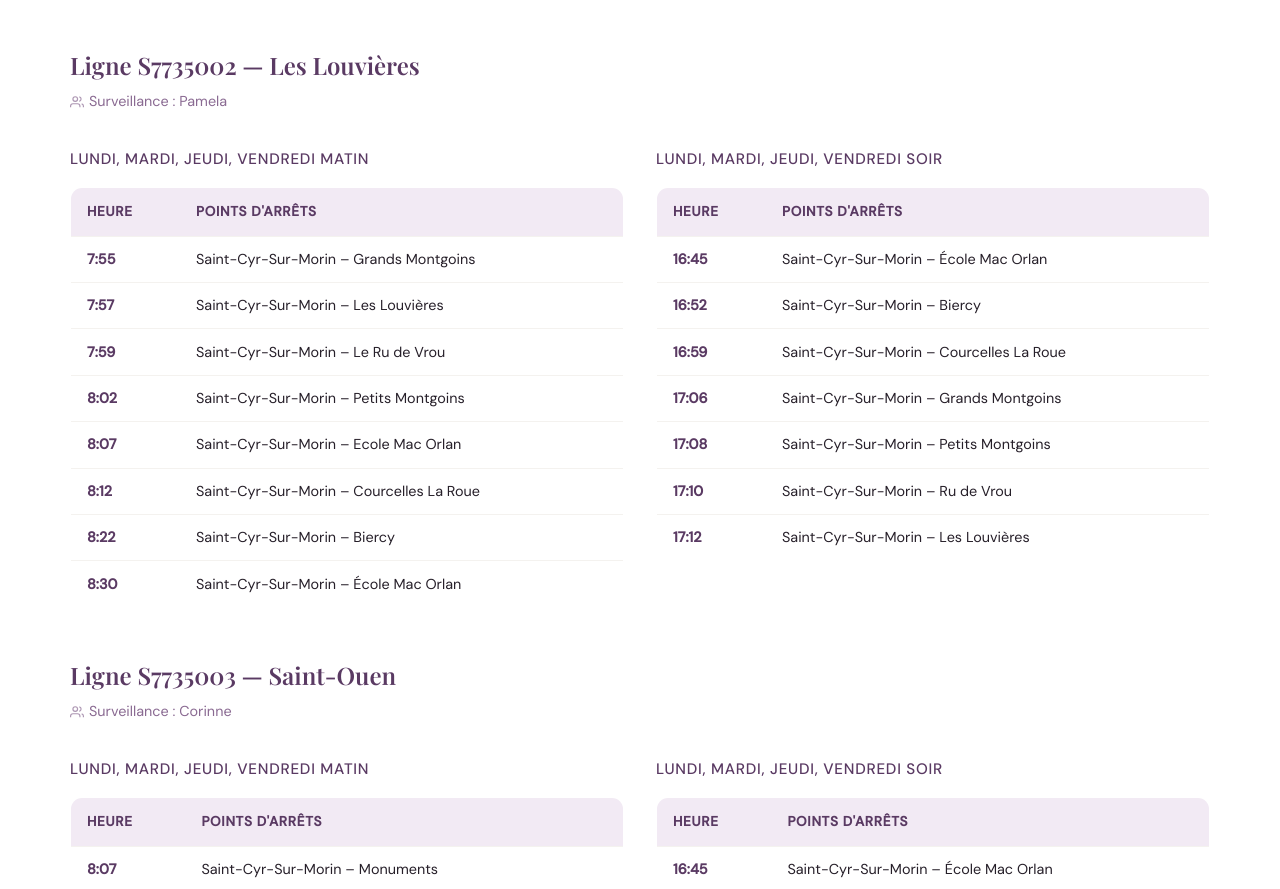
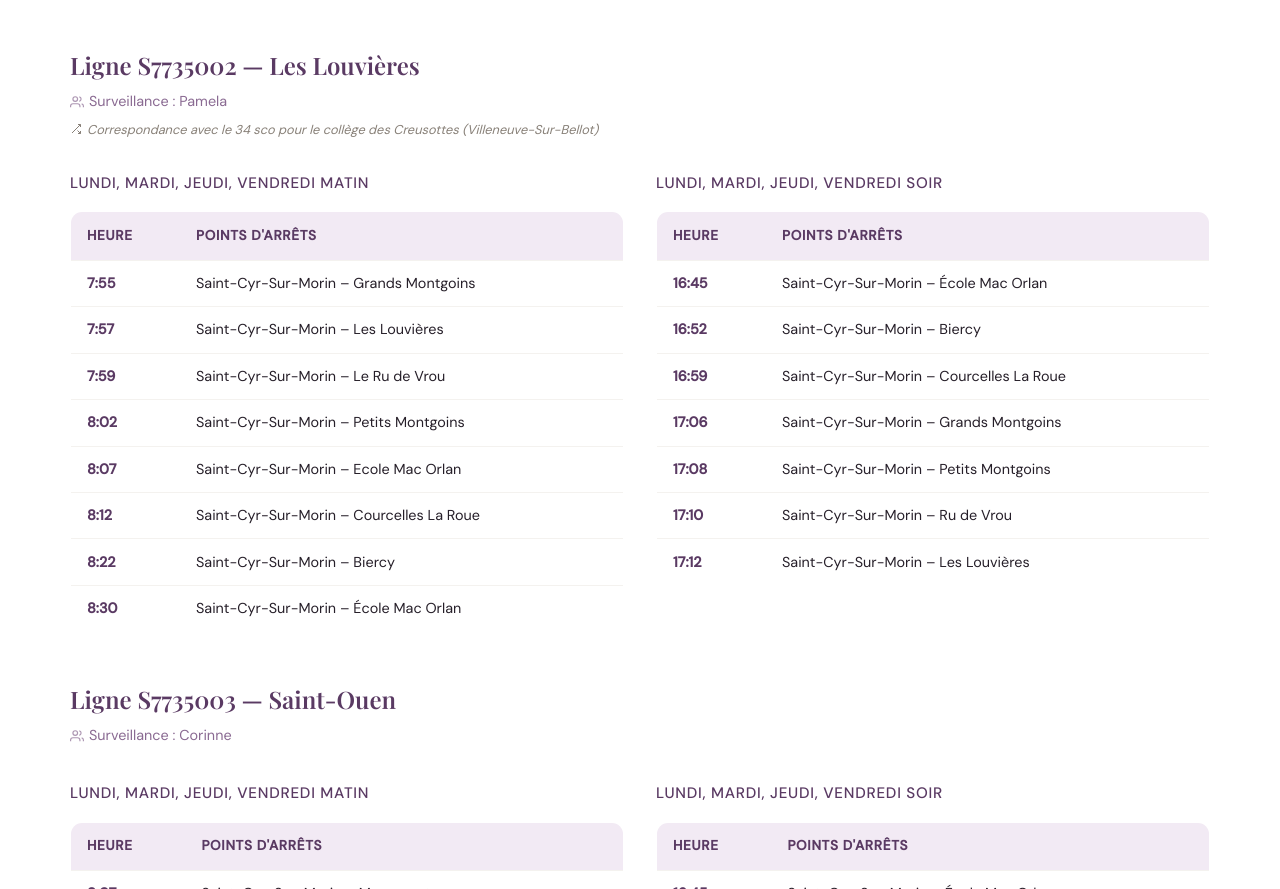
Before and after one commit to PayetGabriel/mairie-saint-cyr-sur-morin, a plain HTML site: page enfance-loisirs/ecoles/transports.html in a window 1280 px wide. Shown: the part 1367-2256 px from the top of the page. Drawn offline with nearby package versions, Linux system fonts and the light colour scheme; a web font is replaced by a local one.

Commit message:
ajout correspondance

```diff
--- a/enfance-loisirs/ecoles/transports.html
+++ b/enfance-loisirs/ecoles/transports.html
@@ -122,11 +122,19 @@
         <h3 style="font-family: 'Playfair Display', serif; font-size: 1.5rem; margin-bottom: 0.3rem; color: var(--vert);">
             Ligne S7735002 — Les Louvières
         </h3>
-        <p style="font-size: 0.9rem; color: var(--vert-clair); margin-bottom: 1.5rem; display: flex; align-items: center; gap: 5px;">
+        <p style="font-size: 0.9rem; color: var(--vert-clair); margin-bottom: 0.4rem; display: flex; align-items: center; gap: 5px;">
             <svg width="14" height="14" fill="none" stroke="currentColor" stroke-width="2" viewBox="0 0 24 24" style="opacity: 0.7;">
             <path d="M17 21v-2a4 4 0 0 0-4-4H5a4 4 0 0 0-4 4v2"></path><circle cx="9" cy="7" r="4"></circle><path d="M23 21v-2a4 4 0 0 0-3-3.87"></path><path d="M16 3.13a4 4 0 0 1 0 7.75"></path>
             </svg>
             Surveillance : Pamela
+        </p>
+
+        <!-- Note de correspondance (Info secondaire / technique) -->
+        <p style="font-size: 0.8rem; color: var(--gris); font-style: italic; margin-bottom: 1.5rem; display: flex; align-items: flex-start; gap: 5px; line-height: 1.4;">
+            <svg width="12" height="12" fill="none" stroke="currentColor" stroke-width="2" viewBox="0 0 24 24" style="margin-top: 2px; flex-shrink: 0;">
+                <path d="M16 3h5v5M4 20L21 3M21 16v5h-5M15 15l6 6"/>
+            </svg>
+            Correspondance avec le 34 sco pour le collège des Creusottes (Villeneuve-Sur-Bellot)
         </p>
     </div>
 
```
